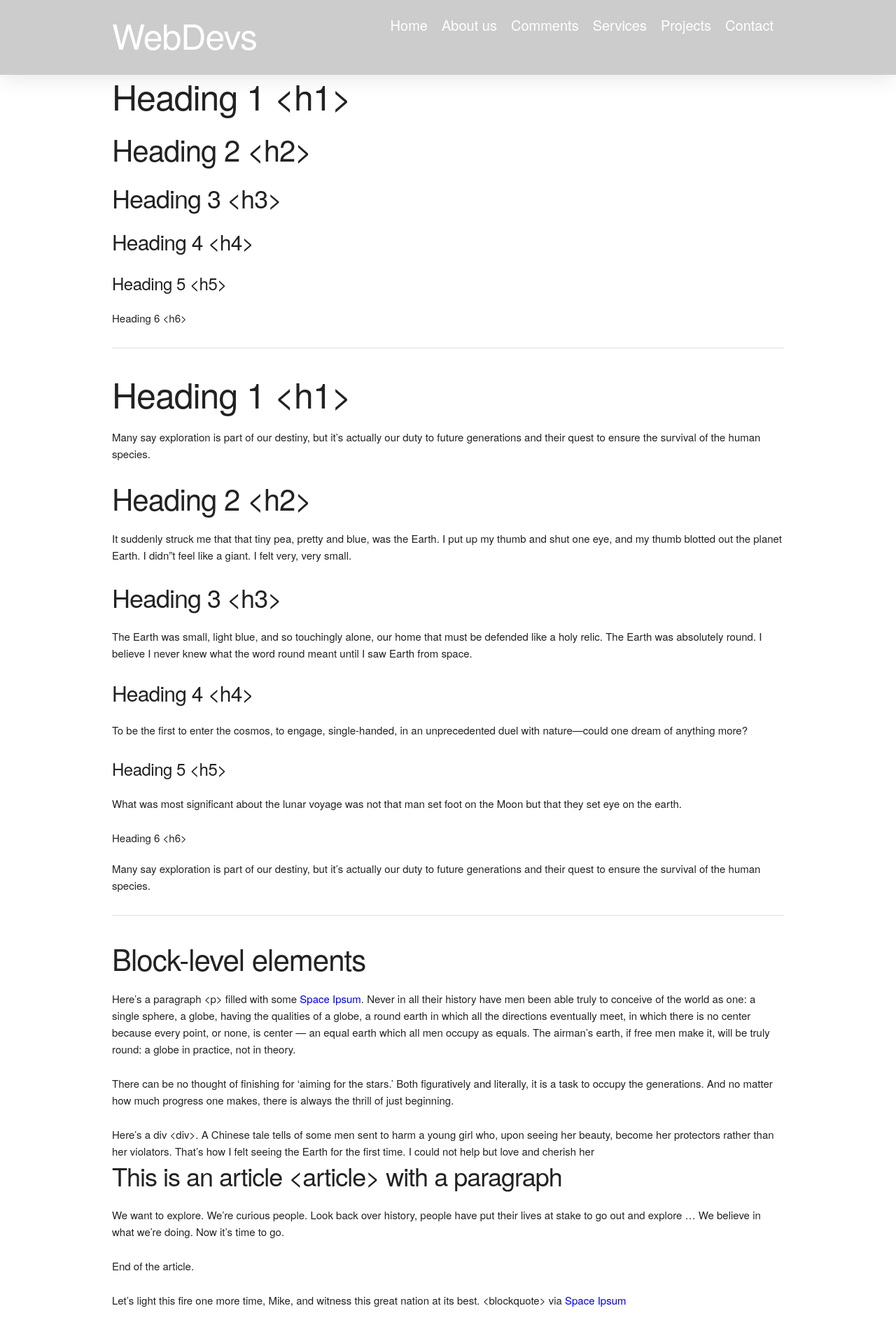
After one commit to Kynhogat/kynhogat.github.io, a Flask app: page /samplepage in a window 1280 px wide. The commit adds this page. Shown: the top 1897 px of the page at 70% size. Run offline with Flask 3, Linux system fonts and the light colour scheme.

Commit message:
added a new section, styled things a bit

```diff
--- a/app.py
+++ b/app.py
@@ -4,8 +4,13 @@ app = Flask(__name__)
 
 # Define a route for the home page
 @app.route('/')
-def index():
+def home():
     return render_template('index.html')
+
+# Define a route for a sample page
+@app.route('/samplepage')
+def sample():
+    return render_template('samplepage.html')
 
 @app.route('/api/data', methods=['POST'])
 def get_data():
@@ -16,5 +21,6 @@ def get_data():
 @app.errorhandler(404)
 def page_not_found(error):
     return render_template('404.html'), 404
+
 if __name__ == '__main__':
     app.run(debug=True)
--- a/static/css/skeleton.css
+++ b/static/css/skeleton.css
@@ -40,6 +40,11 @@
 
 /* Grid
 –––––––––––––––––––––––––––––––––––––––––––––––––– */
+section{
+  height:100vh;
+
+
+}
 .container {
   position: relative;
   width: 100%;
--- a/static/css/style.css
+++ b/static/css/style.css
@@ -27,13 +25,13 @@ html{
 .nav{
     color: white ;
     position: sticky;
-    background: rgba(255, 255, 255, 0.2);
+    background: rgba(0, 0, 0, 0.2);
     box-shadow: 0 4px 30px rgba(0, 0, 0, 0.1);
     backdrop-filter: blur(5px);
     -webkit-backdrop-filter: blur(5px);
     top: 0;
     left: 0;
-    z-index: 3;
+    z-index: 100000;
     /*test*/
 }
 .nav .logo{
--- /dev/null
+++ b/templates/samplepage.html
@@ -0,0 +1,190 @@
+<!DOCTYPE html>
+<html lang="en">
+
+<head>
+    <meta charset="UTF-8">
+    <meta name="viewport" content="width=device-width, initial-scale=1.0">
+    <title>Sample page</title>
+    <link rel="stylesheet" href="../static/css/normalize.css" />
+    <link rel="stylesheet" href="../static/css/skeleton.css" />
+    <link rel="stylesheet" href="../static/css/font-awesome-4.7.0/css/font-awesome.css" />
+    <link rel="stylesheet" href="../static/css/style.css" !important />
+</head>
+
+<body>
+    <div class="nav">
+        <div class="container">
+            <div class="row">
+                <div class="four columns u-pull-left">
+                    <div class="logo">
+                        <h1>
+                            <a href="">
+                                <span class="web">Web</span><span class="devs">Devs</span>
+                            </a>
+                        </h1>
+                    </div>
+                </div>
+                <div class="eight columns u-pull-right">
+                    <ul class="nav-2">
+                        <li class="nav-item"><a href="#" class="nav-link">Home</a></li>
+                        <li class="nav-item"><a href="#" class="nav-link">About us</a></li>
+                        <li class="nav-item"><a href="#" class="nav-link">Comments</a></li>
+                        <li class="nav-item"><a href="#" class="nav-link">Services</a></li>
+                        <li class="nav-item"><a href="#" class="nav-link">Projects</a></li>
+                        <li class="nav-item"><a href="#" class="nav-link">Contact</a></li>
+                    </ul>
+                </div>
+                <div class="u-cf"></div>
+            </div>
+        </div>
+    </div>
+        <!-- Hero section -->
+
+        <section>
+            <div class="container">
+                <div class="row">
+                    <div class="twelve columns">
+                        <h1>Heading 1 &lt;h1&gt;</h1>
+                        <h2>Heading 2 &lt;h2&gt;</h2>
+                        <h3>Heading 3 &lt;h3&gt;</h3>
+                        <h4>Heading 4 &lt;h4&gt;</h4>
+                        <h5>Heading 5 &lt;h5&gt;</h5>
+                        <h6>Heading 6 &lt;h6&gt;</h6>
+                        <hr>
+                        <h1>Heading 1 &lt;h1&gt;</h1>
+                        <p>Many say exploration is part of our destiny, but it’s actually our duty to future generations
+                            and their quest to ensure the survival of the human species.</p>
+                        <h2>Heading 2 &lt;h2&gt;</h2>
+                        <p>It suddenly struck me that that tiny pea, pretty and blue, was the Earth. I put up my thumb
+                            and shut one eye, and my thumb blotted out the planet Earth. I didn”t feel like a giant. I
+                            felt very, very small.</p>
+                        <h3>Heading 3 &lt;h3&gt;</h3>
+                        <p>The Earth was small, light blue, and so touchingly alone, our home that must be defended like
+                            a holy relic. The Earth was absolutely round. I believe I never knew what the word round
+                            meant until I saw Earth from space.</p>
+                        <h4>Heading 4 &lt;h4&gt;</h4>
+                        <p>To be the first to enter the cosmos, to engage, single-handed, in an unprecedented duel with
+                            nature—could one dream of anything more?</p>
+                        <h5>Heading 5 &lt;h5&gt;</h5>
+                        <p>What was most significant about the lunar voyage was not that man set foot on the Moon but
+                            that they set eye on the earth.</p>
+                        <h6>Heading 6 &lt;h6&gt;</h6>
+                        <p>Many say exploration is part of our destiny, but it’s actually our duty to future generations
+                            and their quest to ensure the survival of the human species.</p>
+                        <hr>
+                        <h2>Block-level elements</h2>
+                        <p>Here’s a paragraph &lt;p&gt; filled with some <a href="http://spaceipsum.com/">Space
+                                Ipsum</a>. Never in all their history have men been able truly to conceive of the world
+                            as one: a single sphere, a globe, having the qualities of a globe, a round earth in which
+                            all the directions eventually meet, in which there is no center because every point, or
+                            none, is center — an equal earth which all men occupy as equals. The airman’s earth, if free
+                            men make it, will be truly round: a globe in practice, not in theory.</p>
+                        <p>There can be no thought of finishing for ‘aiming for the stars.’ Both figuratively and
+                            literally, it is a task to occupy the generations. And no matter how much progress one
+                            makes, there is always the thrill of just beginning.</p>
+                        <div>Here’s a div &lt;div&gt;. A Chinese tale tells of some men sent to harm a young girl who,
+                            upon seeing her beauty, become her protectors rather than her violators. That’s how I felt
+                            seeing the Earth for the first time. I could not help but love and cherish her</div>
+                        <article>
+                            <h3>This is an article &lt;article&gt; with a paragraph</h3>
+                            <p>We want to explore. We’re curious people. Look back over history, people have put their
+                                lives at stake to go out and explore … We believe in what we’re doing. Now it’s time to
+                                go.</p>
+                            <p>End of the article.</p>
+                        </article>
+                        <blockquote>
+                            <p>Let’s light this fire one more time, Mike, and witness this great nation at its best.
+                                &lt;blockquote&gt; via <a href="http://spaceipsum.com/">Space Ipsum</a></p>
+                        </blockquote>
+                        <p>We choose to go to the moon in this decade and do the other things, not because they are
+                            easy, but because they are hard, because that goal will serve to organize and measure the
+                            best of our energies and skills, because that challenge is one that we are willing to
+                            accept, one we are unwilling to postpone, and one which we intend to win.</p>
+                        <pre>* {
+	font-family: "Comic Sans MS", "Comic Sans", "Marker Felt" !important;
+}
+&lt;pre&gt;
+</pre>
+                        <p>Many say exploration is part of our destiny, but it’s actually our duty to future generations
+                            and their quest to ensure the survival of the human species.</p>
+                        <address><strong>Sherlock Holmes</strong><br>
+                            221B Baker Street<br>
+                            London, United Kingdom &lt;address&gt;</address>
+                        <hr>
+                        <h2>Lists &lt;li&gt;</h2>
+                        <p>The regret on our side is, they used to say years ago, we are reading about you in science
+                            class. Now they say, we are reading about you in history class.</p>
+                        <ul>
+                            <li>Unordered list &lt;ul&gt;</li>
+                            <li>List element</li>
+                            <li>Across the sea of space, the stars are other suns.</li>
+                            <li>Science cuts two ways, of course; its products can be used for both good and evil. But
+                                there’s no turning back from science. The early warnings about technological dangers
+                                also come from science.</li>
+                        </ul>
+                        <p>It suddenly struck me that that tiny pea, pretty and blue, was the Earth. I put up my thumb
+                            and shut one eye, and my thumb blotted out the planet Earth. I didn”t feel like a giant. I
+                            felt very, very small.</p>
+                        <ol>
+                            <li>Ordered list &lt;ol&gt;</li>
+                            <li>List element</li>
+                            <li>The dreams of yesterday are the hopes of today and the reality of tomorrow.</li>
+                            <li>Curious that we spend more time congratulating people who have succeeded than
+                                encouraging people who have not.</li>
+                        </ol>
+                        <p>For those who have seen the Earth from space, and for the hundreds and perhaps thousands more
+                            who will, the experience most certainly changes your perspective. The things that we share
+                            in our world are far more valuable than those which divide us.</p>
+                        <dl>
+                            <dt>Definition term &lt;dt&gt;</dt>
+                            <dd>Definition &lt;dd&gt;</dd>
+                            <dt>Earth</dt>
+                            <dd>A kick-ass planet.</dd>
+                            <dt>Pluto</dt>
+                            <dd>A kick-ass former planet.</dd>
+                            <dt>Space Ipsum</dt>
+                            <dd>NASA is not about the ‘Adventure of Human Space Exploration’…We won’t be doing it just
+                                to get out there in space – we’ll be doing it because the things we learn out there will
+                                be making life better for a lot of people who won’t be able to go.</dd>
+                        </dl>
+                        <p>Spaceflights cannot be stopped. This is not the work of any one man or even a group of men.
+                            It is a historical process which mankind is carrying out in accordance with the natural laws
+                            of human development.</p>
+                        <hr>
+                        <h2>Text-level elements</h2>
+                        <ul>
+                            <li><a href="#">anchor link</a> &lt;a&gt;</li>
+                            <li>abbreviation: <abbr title="'Syntactically">SASS</abbr> &lt;abbr&gt;</li>
+                            <li>citation: <cite>A Study in Scarlet</cite> &lt;cite&gt;</li>
+                            <li>Here’s the <code>&lt;code&gt;</code> element</li>
+                            <li>deleted text: <del>Episodes I, II, III</del> &lt;del&gt;</li>
+                            <li>definition: The <dfn>definition element</dfn> is the element being defined inline.
+                                &lt;dfn&gt;</li>
+                            <li><em>emphasis</em> &lt;em&gt;</li>
+                            <li><ins>inserted text</ins> &lt;ins&gt;</li>
+                            <li>keyboard input: <kbd>control + space</kbd> &lt;kbd&gt;</li>
+                            <li><mark>mark element</mark> &lt;mark&gt;</li>
+                            <li>meter: <meter value="423" min="200" max="500">awesomeness</meter> &lt;meter&gt;</li>
+                            <li>progress: <progress value="90" max="100">70 %</progress> &lt;progress&gt;</li>
+                            <li>quotation (short): <q>You just gotta believe!</q> &lt;q&gt;</li>
+                            <li>quotation within a quotation (short): <q>Yo dawg, I heard you like quotes so I put
+                                    <q>this quote</q> within this quote.</q> &lt;q&gt;</li>
+                            <li>strikethough: <s>Lance Armstrong remains steroid-free.</s> &lt;s&gt;</li>
+                            <li>sample text: <samp>Error</samp> &lt;samp&gt;</li>
+                            <li>small: <small>Hydrogen</small> &lt;small&gt;</li>
+                            <li>small within small: <small>Hydrogen <small>Hydrogen</small></small> &lt;small&gt;</li>
+                            <li>strong: <strong>The Hammer</strong> &lt;strong&gt;</li>
+                            <li>subscript: <sub>Lower</sub> 0<sub>1<sub>2<sub>3</sub></sub></sub> &lt;sub&gt;</li>
+                            <li>superscript: I need a good <sup>superman</sup> joke to go here.
+                                0<sup>1<sup>2<sup>3</sup></sup></sup> &lt;sup&gt;</li>
+                            <li>time: <time datetime="1985-12-09 19:00">Dec 9</time> &lt;time&gt;</li>
+                            <li>underline: Never underline <u>anything</u>. &lt;u&gt;</li>
+                            <li>variable: <var>cat</var> + <var>dog</var> = <var>catdog</var> &lt;var&gt;</li>
+                        </ul>
+                    </div>
+                </div>
+            </div>
+        </section>
+</body>
+
+</html>
```
Also changed, not shown: other parts of static/css/style.css (+110 -3 lines), templates/index.html (+64 -9 lines).
